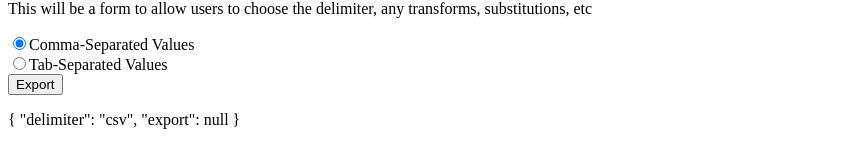
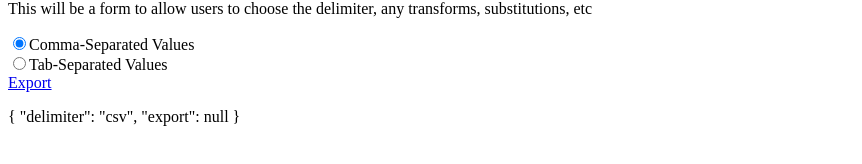
Before and after one commit to mococowboy/indexedDbFun, an Angular app: page /export in a window 1280 px wide. Shown: the part 220-384 px from the top of the page, without its empty margins (0-862 px from the left). Built offline with nearby package versions, Linux system fonts and the light colour scheme.

Commit message:
Implemented some half thought out export functionality with bonus abuse of Observables.

```diff
--- a/src/app/export/export.component.html
+++ b/src/app/export/export.component.html
@@ -4,7 +4,7 @@
   <label for="csv">Comma-Separated Values</label><br/>
   <input type="radio" id="tab" name="delimiter" formControlName="delimiter" value="tab"/>
   <label for="tab">Tab-Separated Values</label><br/>
-  <button>Export</button>
 </form>
+<a (click)="exportFile()" download="file.txt" href="javascript:void(0)">Export</a>
 
 <p>{{form.value | json}}</p>
--- a/src/app/export/export.component.ts
+++ b/src/app/export/export.component.ts
@@ -19,4 +19,17 @@ export class ExportComponent {
     export: new FormControl()
   });
 
+  exportFile(): void {
+    const a: HTMLAnchorElement = document.createElement('a');
+    let b: string[] = [];
+    this.ds.getStates().subscribe(c => b = c.map(s => s.fips + ' ' + s.name + '\n'),
+                             err => console.error(err),
+                          () => {
+                         a.href = URL.createObjectURL(new Blob(b, {type: 'text/plain'}));
+                         a.setAttribute('download', 'hello.txt');
+                         a.click();
+                         a.remove();
+                       });
+  }
+
 }
```
